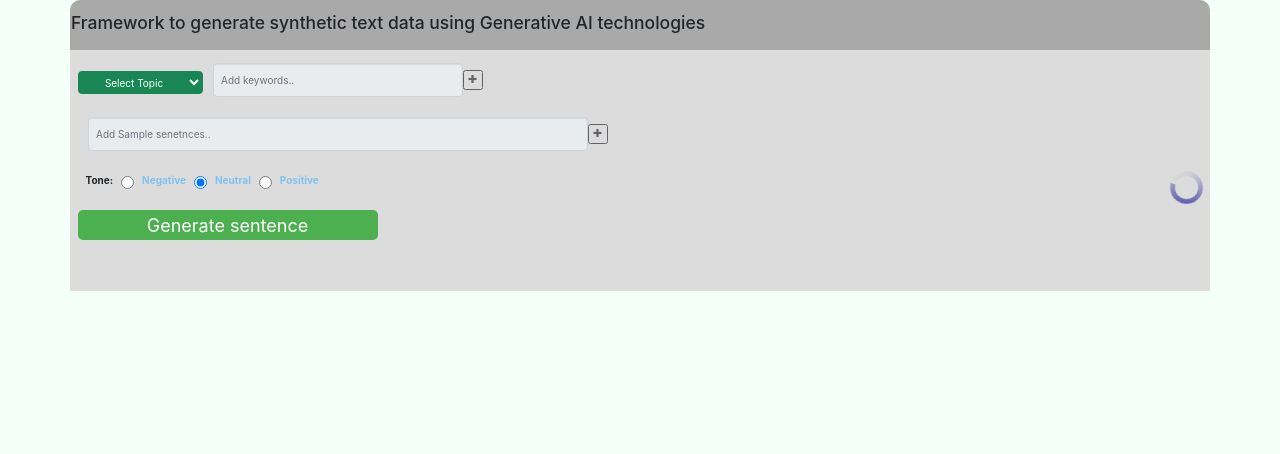
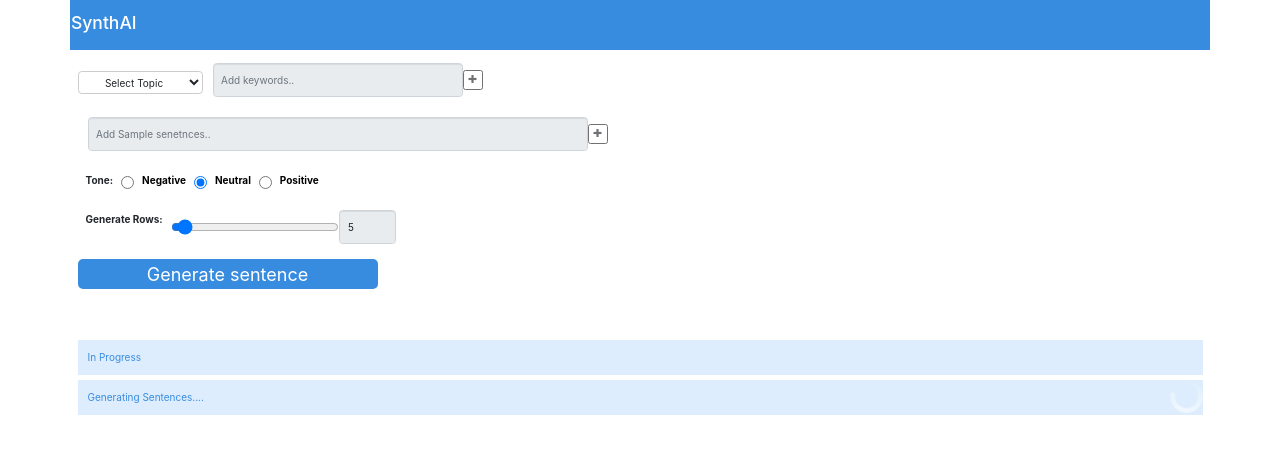
Before and after one commit to ashugulati-work/TechMates, a React (Create React App) app in the folder UI/: page / in a window 1280 px wide. Both pictures are taken after a click on the button "Generate sentence". Shown: the top 454 px of the page. Built offline with nearby package versions, Linux system fonts and the light colour scheme; the HTML template or start-up script is replaced by a standard one.

Commit message:
Used less, changed filepath, improved UI

```diff
--- a/UI/package.json
+++ b/UI/package.json
@@ -44,7 +44,8 @@
     "eject": "react-scripts eject"
   },
   "devDependencies": {
-    "@svgr/webpack": "^6.5.1"
+    "@svgr/webpack": "^6.5.1",
+    "less-loader": "^11.1.0"
   },
   "overrides": {
     "@svgr/webpack": "$@svgr/webpack"
--- a/UI/src/components/InputMessages.js
+++ b/UI/src/components/InputMessages.js
@@ -1,5 +1,5 @@
 import React, { Fragment, useEffect, useState, useRef } from 'react';
-import './MesagesUI.css';
+import '../styles/styles.css';
 import { connect } from "react-redux";
 import { deleteMessageValue } from "../actions/projectActions";
 
--- a/UI/src/components/InputText.js
+++ b/UI/src/components/InputText.js
@@ -1,4 +1,5 @@
 import React from 'react'
+import '../styles/styles.css'
 
 function InputText(props) {
   return (
@@ -11,5 +12,5 @@ function InputText(props) {
 
   )
 }
-{/* <InputText size="600px" onHandleChange={onChangeHandler} onHandleClick={addMessages} disableInputBox={disableInputBox} plusBtnHide={plusBtnHide} /> */}
+
 export default InputText
--- a/UI/src/components/MesagesUI.js
+++ b/UI/src/components/MesagesUI.js
@@ -1,8 +1,9 @@
 import React, { Fragment, useEffect, useState, useRef } from 'react';
-import './MesagesUI.css';
+import '../styles/styles.css';
 import { connect } from "react-redux";
 import InputMessages from './InputMessages';
 import InputText from './InputText';
+import RowText from './RowText';
 import { createInputMessages, submitFormData, downloadFile, downloadDataEmpty } from "../actions/projectActions";
 import constant from "../config.json";
 
@@ -68,15 +69,6 @@ const MesagesUI = ({ createInputMessages, submitFormData, retriveMsg, messages,
       }
     }, [retriveMsg])
 
-    useEffect(() => {
-      if (Object.keys(messages).length > 0) {
-        document.getElementById('generate-rows').style.display = "";
-        document.getElementById('show-error').style.display = "none";
-      } else {
-        document.getElementById('generate-rows').style.display = "none";
-      }
-    }, [messages])
-
     const addMessages = () => {
       setAddMessageValue(true);
       createInputMessages(inputValue);
@@ -88,13 +80,9 @@ const MesagesUI = ({ createInputMessages, submitFormData, retriveMsg, messages,
     const submitFormMessage = (event) => {
       event.preventDefault();
       console.log("keywords....", keywords)
+      // setKeywords([])
       setShowSpinner(true);
-      if (parseInt(rowInput) <= 0 || parseInt(rowInput) > 100) {
-        setShowSpinner(false);
-        document.getElementById('show-error').style.display = "";
-        return
-      }
-      document.getElementById('show-error').style.display = "none";
+
       if (Object.keys(messages).length > 0 && rowInput && dropDownValue) {
         submitFormData(messages, rowInput, dropDownValue, selectedTone, keywords);
       }
@@ -157,7 +145,7 @@ const MesagesUI = ({ createInputMessages, submitFormData, retriveMsg, messages,
 
       <div className="row navbar-box">
       <nav className="navbar navbar-expand-lg navbar-light">
-        <h3>Framework to generate synthetic text data using Generative AI technologies</h3>
+        <h3 style={{color: 'white'}}>SynthAI</h3>
       </nav>
       </div>
 
@@ -165,7 +153,7 @@ const MesagesUI = ({ createInputMessages, submitFormData, retriveMsg, messages,
       <div className="col-sm msg-box">
 
       <div className="form-inline">
-        <select className="btn btn-success select-topic " onChange = {onOptionClicked}>
+        <select className="btn select-topic" style={{border: '1px solid #ccc'}} onChange = {onOptionClicked}>
           <option  value="">Select Topic</option>
           { topic ? topic.map((topicValue, index) => (
               <option key={index}>
@@ -175,24 +163,11 @@ const MesagesUI = ({ createInputMessages, submitFormData, retriveMsg, messages,
           </select>
           <InputText size="250px" placeHolder="Add keywords.." onHandleChange={handleNewKeywordChange} onHandleClick={handleAddKeyword} value={newKeyword} disableInputBox={disableInputBox} plusBtnHide={plusBtnHideKeyword} />
       </div><br/>
-          {/* <div className="form-group mx-sm-3 mb-2">
-            <input type="text" disabled={disableInputBox} size="70" className="form-control" id="inputMsg" placeholder="Please enter message..." name="inputMsg" onChange={onChangeHandler} value={inputMsg} />
-            <button type="button" disabled={plusBtnHide} id="plusBtn" className="btn btn-sm plus-btn" onClick={addMessages}>
-              <span className="glyphicon glyphicon-plus"></span>
-            </button>
-          </div> */}
 
       <div className="form-inline">
       <InputText size="500px" placeHolder="Add Sample senetnces.." onHandleChange={onChangeHandler} onHandleClick={addMessages} value={inputMsg} disableInputBox={disableInputBox} plusBtnHide={plusBtnHide} />
       </div><br/>
-      {showSpinner ? <div className='spinner'></div> : ''}
-
-        {/* <div className="form-group mx-sm-3 mb-4">
-            <input type="text" className="form-control"  placeholder="Add keywords..." name="keywords" onChange={handleNewKeywordChange} value={newKeyword} />
-            <button type="button" id="plusBtn" className="btn btn-sm plus-btn" onClick={handleAddKeyword}>
-              <span className="glyphicon glyphicon-plus"></span>
-            </button>
-        </div> */}
+      {/* {showSpinner ? <div className='spinner'></div> : ''} */}
 
         <div className="tone">
           <label>
@@ -210,11 +185,16 @@ const MesagesUI = ({ createInputMessages, submitFormData, retriveMsg, messages,
           </label>
         </div> <br/>
 
-      <div id='generate-rows' className='generate-rows'><p className='generate-para'>Generate rows: </p><input type="number" className="number" id="number" onChange={onChangeRowHandler} value={rowInput}></input><p id='show-error' style={{color: "red", left: "23px", top: "2px", position: "relative"}}>Choose between 1 to 100</p></div>
-        {/* <button type="submit" className="btn btn-primary mb-2 submit-btn">Submit</button> */}
 
+      <div id='generate-rows' >
+        <div className='input-range' style={{display: 'flex'}}>
+        <label className="tone__label_name">Generate Rows:  </label>
+        <input style={{width: '15%'}} type="range" min="1" max="100" className="slider" onChange={onChangeRowHandler} value={rowInput} id="myRange" />
+        <input type="text" style={{width: '5%'}} disabled className="form-control range-value" value={rowInput} />
+      </div><br/>
+      </div>
       <form className="form-inline" onSubmit={submitFormMessage}>
-      <button type="submit" class="long-button">Generate sentence</button>
+      <button type="submit" class="long-button" style={{color: 'white'}}>Generate sentence</button>
       </form><br/><br/>
 
 
@@ -222,7 +202,7 @@ const MesagesUI = ({ createInputMessages, submitFormData, retriveMsg, messages,
       {(Object.keys(keywords).length > 0) && <span className="tone__label_name">Keywords:  </span>}
       <ul style={{listStyle: 'none', margin: 0, padding: 0}}>
         {keywords.map((keyword, index) => (
-          <li key={index} style={{display: 'inline-block', margin: '0 5px', padding: '4px 8px', backgroundColor: 'white', borderRadius: '8px'}}>
+          <li key={index} style={{display: 'inline-block', margin: '0 5px', padding: '4px 8px', borderRadius: '8px'}}>
             {keyword}
           </li>
         ))}
@@ -235,13 +215,14 @@ const MesagesUI = ({ createInputMessages, submitFormData, retriveMsg, messages,
       </div>
       {(Object.keys(retriveMsg).length > 0) && <div className="row download-row">
         <div className="col-lg-6 download-col">
-          <p className='download-para'>Please download your file: </p><button onClick={downloadFileEventHandler} type="button" className="btn btn-success download-btn-success"><svg xmlns="http://www.w3.org/2000/svg" width="16" height="16" fill="currentColor" className="bi bi-download" viewBox="0 0 16 16"><path d="M.5 9.9a.5.5 0 0 1 .5.5v2.5a1 1 0 0 0 1 1h12a1 1 0 0 0 1-1v-2.5a.5.5 0 0 1 1 0v2.5a2 2 0 0 1-2 2H2a2 2 0 0 1-2-2v-2.5a.5.5 0 0 1 .5-.5z"/><path d="M7.646 11.854a.5.5 0 0 0 .708 0l3-3a.5.5 0 0 0-.708-.708L8.5 10.293V1.5a.5.5 0 0 0-1 0v8.793L5.354 8.146a.5.5 0 1 0-.708.708l3 3z"/></svg></button>
+          <p className='download-para'>Please download your file: </p><button onClick={downloadFileEventHandler} type="button" className="btn download-btn-success"><svg xmlns="http://www.w3.org/2000/svg" width="16" height="16" fill="currentColor" className="bi bi-download" viewBox="0 0 16 16"><path d="M.5 9.9a.5.5 0 0 1 .5.5v2.5a1 1 0 0 0 1 1h12a1 1 0 0 0 1-1v-2.5a.5.5 0 0 1 1 0v2.5a2 2 0 0 1-2 2H2a2 2 0 0 1-2-2v-2.5a.5.5 0 0 1 .5-.5z"/><path d="M7.646 11.854a.5.5 0 0 0 .708 0l3-3a.5.5 0 0 0-.708-.708L8.5 10.293V1.5a.5.5 0 0 0-1 0v8.793L5.354 8.146a.5.5 0 1 0-.708.708l3 3z"/></svg></button>
         </div>
       </div>}
+      {showSpinner && <> <RowText index='1' row="In Progress"/><div className='spinner'></div>
+      <RowText index='2' row="Generating Sentences...."/></>}
        {
             retriveMsg.map((row, index) => {
-                return<div key={index} style=
-                {{backgroundColor: '#f2f2f2', padding: '10px', marginBottom: '5px'}}>{row}</div>
+                return <RowText index={index} row={row}/>
             })
         }
     </div>
--- /dev/null
+++ b/UI/src/components/RowText.js
@@ -0,0 +1,12 @@
+import React from 'react';
+import '../styles/styles.css';
+
+function RowText(props) {
+  return (
+    <div key={props.index} className="row-element" style={{padding: '10px', marginBottom: '5px'}}>
+      {props.row}
+    </div>
+  );
+}
+
+export default RowText;
--- a/UI/src/index.css
+++ b/UI/src/index.css
@@ -5,7 +5,7 @@ body {
     sans-serif;
   -webkit-font-smoothing: antialiased;
   -moz-osx-font-smoothing: grayscale;
-  background-color: mintcream;
+  background-color: white;
 }
 
 code {
--- /dev/null
+++ b/UI/src/styles/styles.css
@@ -0,0 +1,157 @@
+.row-element {
+  background-color: hsl(211, 89%, 93%);
+  color: hsl(210, 73%, 55%);
+}
+.message-input {
+  position: relative;
+  margin: 10px;
+}
+.delete-icon {
+  position: relative;
+  top: 4px;
+  cursor: pointer;
+  margin-right: 6px;
+}
+.li-font-size {
+  font-size: 14px;
+}
+.horizontal-line {
+  position: relative;
+  margin-right: 10px;
+}
+.bi-trash {
+  color: red;
+}
+.msg-box {
+  position: relative;
+  top: 13px;
+}
+.navbar-box {
+  background-color: hsl(210, 73%, 55%);
+  color: 'white';
+  border-radius: 0px 0px 0px 0px;
+}
+.navbar {
+  position: relative;
+  margin: auto;
+}
+.download-col {
+  position: relative;
+  display: flex;
+}
+.download-para {
+  font-size: 15PX;
+  position: relative;
+  top: 6px;
+  font-family: sans-serif;
+}
+.download-btn-success {
+  position: relative;
+  background-color: hsl(210, 73%, 55%);
+  left: 10px;
+  outline: none !important;
+}
+.plus-btn {
+  outline: none !important;
+}
+.long-button {
+  width: 300px;
+  /* Set the width of the button as desired */
+  height: 30px;
+  /* Set the height of the button as desired */
+  font-size: 18px;
+  /* Set the font size of the button as desired */
+  background-color: hsl(210, 73%, 55%);
+  /* Set the background color of the button */
+  color: 'white';
+  /* Set the text color of the button */
+  border: none;
+  /* Remove the button border */
+  border-radius: 5px;
+  /* Set the border radius of the button */
+  cursor: pointer;
+  /* Add a cursor pointer to the button */
+}
+.submit-btn {
+  outline: none !important;
+  margin-right: 5px;
+}
+.number {
+  width: 5%;
+  position: relative;
+  left: 18px;
+  height: 26px;
+}
+.generate-rows {
+  position: relative;
+  display: flex;
+}
+.generate-para {
+  position: relative;
+  left: 10px;
+  font-size: 14px;
+  font-weight: bolder;
+  font-family: sans-serif;
+}
+.input {
+  border: none;
+  outline: none;
+  background-color: transparent;
+  border-bottom: 1px solid #ccc;
+}
+.input:focus {
+  border-bottom: 2px solid blue;
+}
+.spinner {
+  float: right;
+  position: relative;
+  width: 33px;
+  padding: 5px;
+  background: linear-gradient(45deg, white, transparent);
+  aspect-ratio: 1;
+  border-radius: 50%;
+  --_m: conic-gradient(#0000, #000), linear-gradient(#000 0 0) content-box;
+  -webkit-mask: var(--_m);
+  mask: var(--_m);
+  -webkit-mask-composite: source-out;
+  mask-composite: subtract;
+  box-sizing: border-box;
+  animation: spin 1s linear infinite;
+}
+@keyframes spin {
+  0% {
+    transform: rotate(0deg);
+  }
+  100% {
+    transform: rotate(360deg);
+  }
+}
+.tone {
+  display: flex;
+}
+.tone label {
+  display: flex;
+  align-items: center;
+  /* margin-right: 10px; */
+}
+.tone__label {
+  display: inline-block;
+  padding: 2px 8px;
+  border-radius: 4px;
+  border: none;
+  color: black;
+  cursor: pointer;
+  transition: background-color 0.2s ease-in-out;
+}
+.tone__label_name {
+  display: inline-block;
+  padding: 2px 8px;
+  border-radius: 4px;
+  border: none;
+}
+.tone__label:hover {
+  color: hsl(210, 73%, 55%);
+}
+.tone__label input[type="radio"] {
+  display: none;
+}
--- a/UI/src/components/MesagesUI.css
+++ b/UI/src/styles/styles.less
@@ -1,5 +1,10 @@
-.row-css {
-    background-color: gainsboro;
+@light-blue: hsl(211, 89%, 93%);
+@dark-blue: hsl(210, 73%, 55%);
+@text-color-white: 'white';
+
+.row-element {
+    background-color: @light-blue;
+    color: @dark-blue;
 }
 
 .message-input {
@@ -33,8 +38,9 @@
 }
 
 .navbar-box {
-    background-color: darkgray;
-    border-radius: 10px 10px 0px 0px;
+    background-color: @dark-blue;
+    color: @text-color-white;
+    border-radius: 0px 0px 0px 0px;
 }
 
 .navbar {
@@ -42,9 +48,9 @@
     margin: auto;
 }
 
-.download-row {
-    background-color: lavender;
-}
+// .download-row {
+//     background-color: lavender;
+// }
 
 .download-col {
     position: relative;
@@ -56,11 +62,12 @@
     position: relative;
     top: 6px;
     font-family: sans-serif;
-    font-weight: bolder;
+    // font-weight: bolder;
 }
 
 .download-btn-success {
     position: relative;
+    background-color: @dark-blue;
     left: 10px;
     outline: none !important;
 }
@@ -73,8 +80,8 @@
     width: 300px; /* Set the width of the button as desired */
     height: 30px; /* Set the height of the button as desired */
     font-size: 18px; /* Set the font size of the button as desired */
-    background-color: #4CAF50; /* Set the background color of the button */
-    color: white; /* Set the text color of the button */
+    background-color: @dark-blue; /* Set the background color of the button */
+    color: @text-color-white; /* Set the text color of the button */
     border: none; /* Remove the button border */
     border-radius: 5px; /* Set the border radius of the button */
     cursor: pointer; /* Add a cursor pointer to the button */
@@ -107,12 +114,23 @@
     font-family: sans-serif;
 }
 
+.input {
+    border: none;
+    outline: none;
+    background-color: transparent;
+    border-bottom: 1px solid #ccc;
+    &:focus {
+      border-bottom: 2px solid blue;
+    }
+  }
+
+
 .spinner {
     float: right;
     position: relative;
     width: 33px;
     padding: 5px;
-    background: linear-gradient(45deg, #00008B, transparent);
+    background: linear-gradient(45deg, white, transparent);
     aspect-ratio: 1;
     border-radius: 50%;
     --_m: conic-gradient(#0000,#000), linear-gradient(#000 0 0) content-box;
@@ -144,7 +162,7 @@
     padding: 2px 8px;
     border-radius: 4px;
     border: none;
-    color: #81c2f1;
+    color: black;
     cursor: pointer;
     transition: background-color 0.2s ease-in-out;
   }
@@ -157,7 +175,7 @@
   }
 
   .tone__label:hover {
-    color: #007bff;
+    color: hsl(210, 73%, 55%);
   }
 
   .tone__label input[type="radio"] {
```
Also changed, not shown: 1 other file (tests, documents, lock files or other folders).
